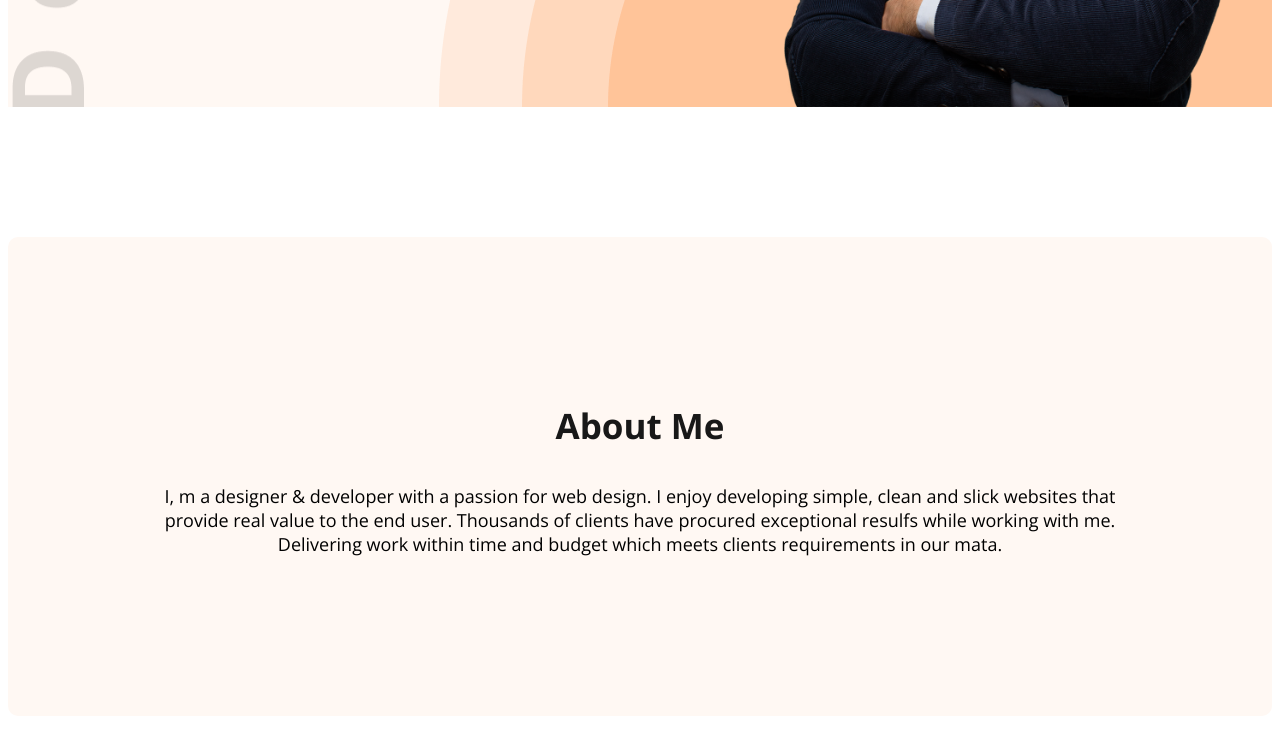
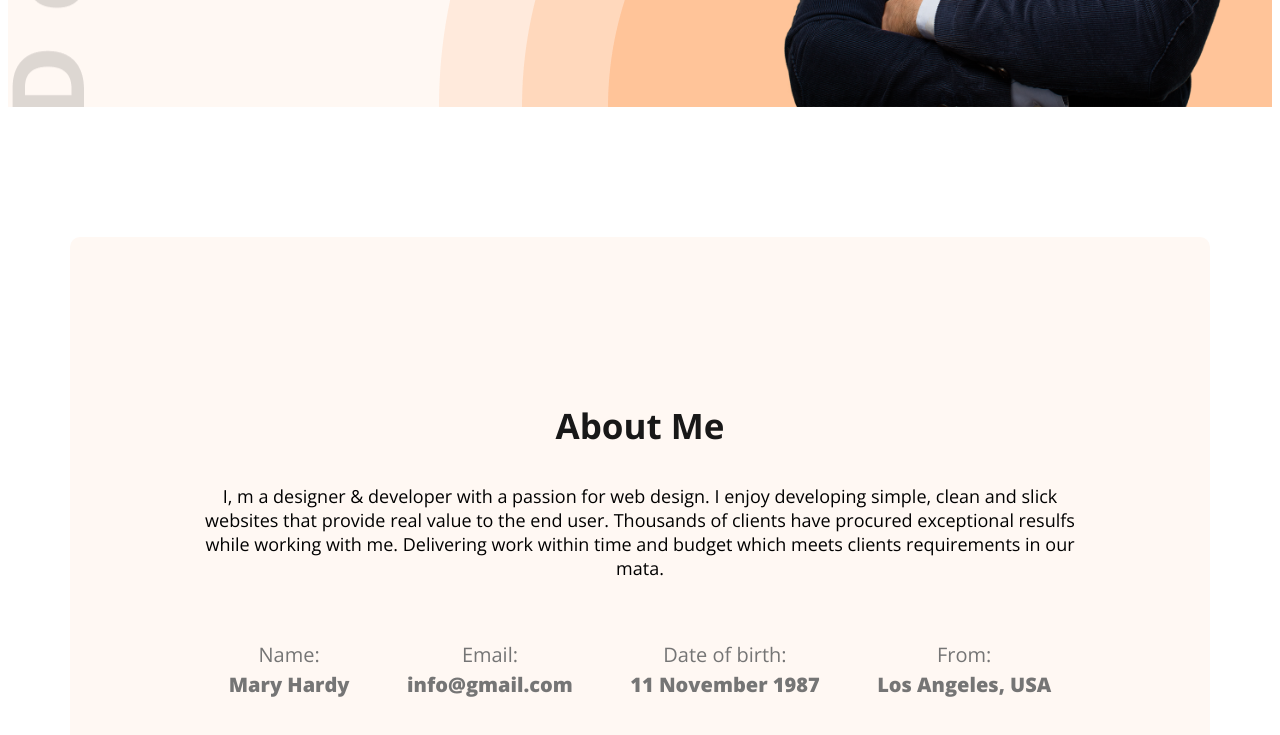
Before and after one commit to suru1849/Webdeveloper-portfolio, a plain HTML site: page index.html in a window 1280 px wide. Shown: the part 661-1396 px from the top of the page. Drawn offline with nearby package versions, Linux system fonts and the light colour scheme.

Commit message:
about section created

```diff
--- a/index.html
+++ b/index.html
@@ -45,6 +45,7 @@
     </header>
 
     <main>
+      <!-- about section start -->
       <section class="about">
         <h3 class="section-tittle">About Me</h3>
         <p class="about-description">
@@ -54,7 +55,27 @@
           while working with me. Delivering work within time and budget which
           meets clients requirements in our mata.
         </p>
+        <div class="about-info-container">
+          <!-- .about-info*4>h4.info-tittle+p.info-description -->
+          <div class="about-info">
+            <p class="info-tittle">Name:</p>
+            <h4 class="info-description">Mary Hardy</h4>
+          </div>
+          <div class="about-info">
+            <p class="info-tittle">Email:</p>
+            <h4 class="info-description">info@gmail.com</h4>
+          </div>
+          <div class="about-info">
+            <p class="info-tittle">Date of birth:</p>
+            <h4 class="info-description">11 November 1987</h4>
+          </div>
+          <div class="about-info">
+            <p class="info-tittle">From:</p>
+            <h4 class="info-description">Los Angeles, USA</h4>
+          </div>
+        </div>
       </section>
+      <!-- about section end -->
     </main>
 
     <footer></footer>
--- a/styles/portfolio.css
+++ b/styles/portfolio.css
@@ -99,6 +99,10 @@ nav a {
 }
 
 /* main section styles */
+main {
+  max-width: 1140px;
+  margin: 0px auto;
+}
 
 /* about section style */
 .about {
@@ -107,3 +111,25 @@ nav a {
   background: #fff8f3;
   margin: 130px 0px;
 }
+
+.about-info-container {
+  display: flex;
+  justify-content: space-around;
+}
+
+.about-info {
+  color: #757575;
+  text-align: center;
+  font-size: 20px;
+  font-weight: 400;
+  line-height: 30px;
+}
+
+.info-tittle {
+  margin-top: 30px;
+  margin-bottom: 0px;
+}
+.info-description {
+  margin-top: 0px;
+  font-weight: 900;
+}
```
